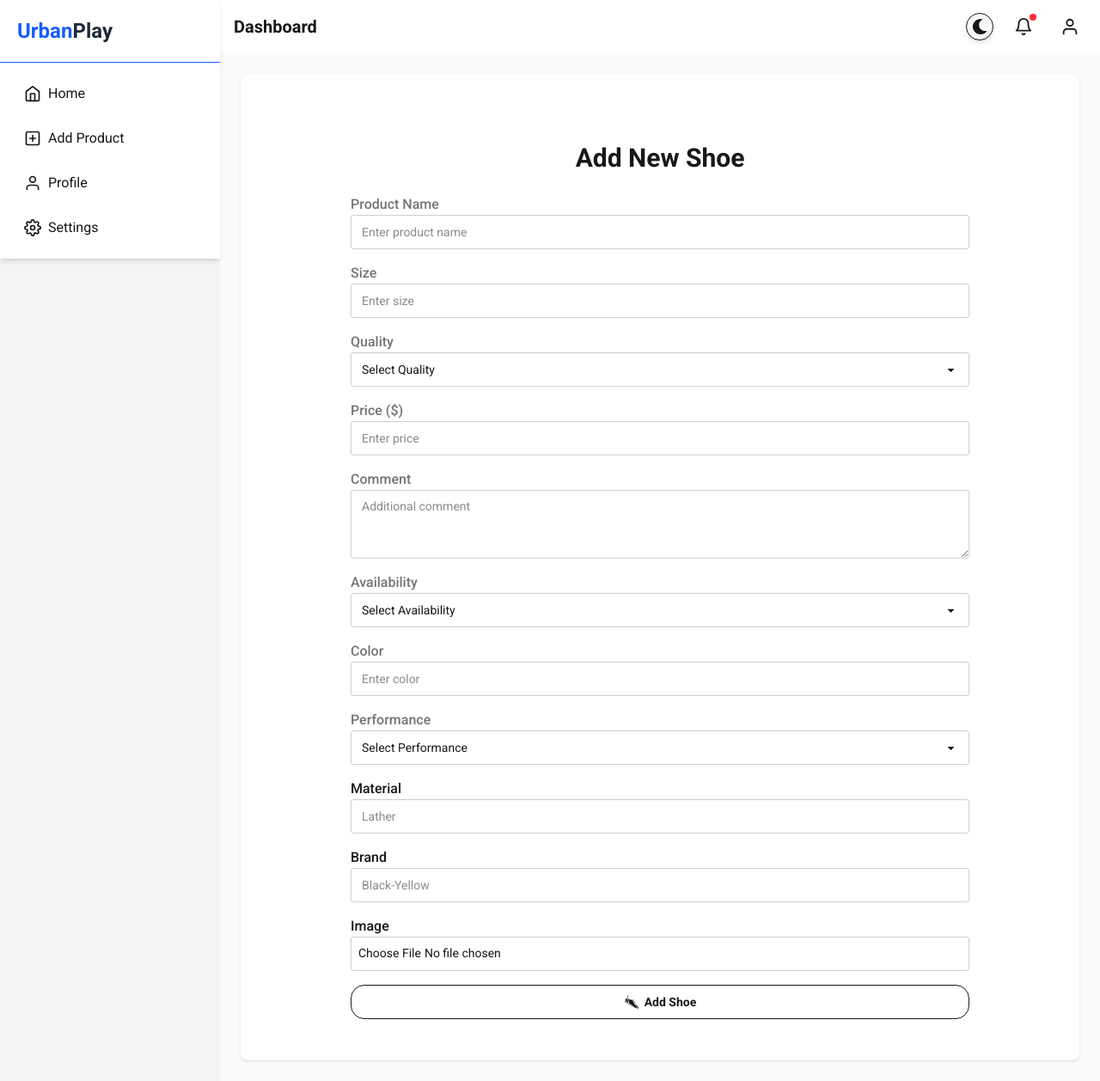
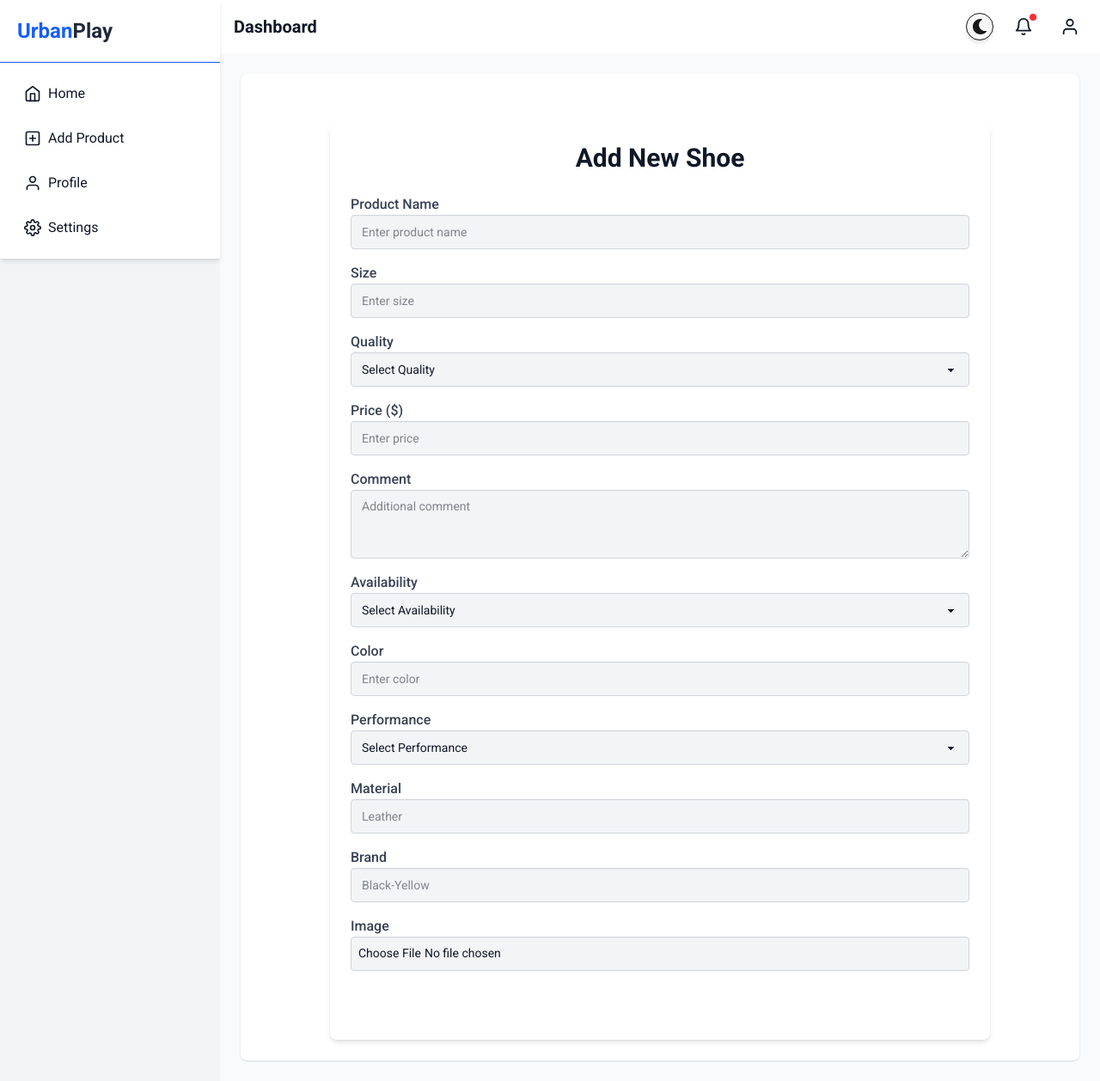
Before and after one commit to MdAkramHossenSujan/ShoeHub, a Next.js app: page /dashboard/addproduct in a window 1280 px wide. Shown: the whole page at 86% size. Built offline with nearby package versions, Linux system fonts and the light colour scheme.

Commit message:
addded proper form to add product

```diff
--- a/package.json
+++ b/package.json
@@ -9,6 +9,7 @@
     "lint": "eslint"
   },
   "dependencies": {
+    "axios": "^1.11.0",
     "daisyui": "^5.0.50",
     "next": "15.5.0",
     "react": "19.1.0",
--- a/src/app/dashboard/addproduct/page.jsx
+++ b/src/app/dashboard/addproduct/page.jsx
@@ -3,6 +3,7 @@
 import React from "react";
 import { useForm } from "react-hook-form";
 import { GiRunningShoe } from "react-icons/gi";
+
 export default function AddShoe() {
   const {
     register,
@@ -13,26 +14,26 @@ export default function AddShoe() {
 
   const onSubmit = (data) => {
     console.log(data);
-    // Here you can call your Next.js API route to save to MongoDB
-    reset(); // reset form after submission
+    reset();
   };
 
   return (
-    <div className="max-w-3xl mx-auto p-6 bg-base-100 mt-8">
-      <h2 className="text-3xl font-bold mb-6 text-center">Add New Shoe</h2>
+    <div className="max-w-3xl mx-auto p-6 mt-8 bg-white dark:bg-gray-800 rounded-lg shadow-md transition-colors">
+      <h2 className="text-3xl font-bold mb-6 text-center text-gray-900 dark:text-gray-100">
+        Add New Shoe
+      </h2>
 
       <form onSubmit={handleSubmit(onSubmit)} className="space-y-4">
-
         {/* Product Name */}
         <div>
           <label className="label">
-            <span className="label-text font-medium">Product Name</span>
+            <span className="label-text font-medium text-gray-700 dark:text-gray-300">Product Name</span>
           </label>
           <input
             type="text"
             placeholder="Enter product name"
             {...register("productName", { required: true })}
-            className="input input-bordered w-full"
+            className="input input-bordered w-full bg-gray-100 dark:bg-gray-700 text-gray-900 dark:text-gray-100 border-gray-300 dark:border-gray-600"
           />
           {errors.productName && <p className="text-red-500">Product name is required</p>}
         </div>
@@ -40,13 +41,13 @@ export default function AddShoe() {
         {/* Size */}
         <div>
           <label className="label">
-            <span className="label-text font-medium">Size</span>
+            <span className="label-text font-medium text-gray-700 dark:text-gray-300">Size</span>
           </label>
           <input
             type="number"
             placeholder="Enter size"
             {...register("size", { required: true, min: 1 })}
-            className="input input-bordered w-full"
+            className="input input-bordered w-full bg-gray-100 dark:bg-gray-700 text-gray-900 dark:text-gray-100 border-gray-300 dark:border-gray-600"
           />
           {errors.size && <p className="text-red-500">Size is required</p>}
         </div>
@@ -54,9 +55,12 @@ export default function AddShoe() {
         {/* Quality */}
         <div>
           <label className="label">
-            <span className="label-text font-medium">Quality</span>
+            <span className="label-text font-medium text-gray-700 dark:text-gray-300">Quality</span>
           </label>
-          <select {...register("quality", { required: true })} className="select select-bordered w-full">
+          <select
+            {...register("quality", { required: true })}
+            className="select select-bordered w-full bg-gray-100 dark:bg-gray-700 text-gray-900 dark:text-gray-100 border-gray-300 dark:border-gray-600"
+          >
             <option value="">Select Quality</option>
             <option value="Standard">Standard</option>
             <option value="Premium">Premium</option>
@@ -68,13 +72,13 @@ export default function AddShoe() {
         {/* Price */}
         <div>
           <label className="label">
-            <span className="label-text font-medium">Price ($)</span>
+            <span className="label-text font-medium text-gray-700 dark:text-gray-300">Price ($)</span>
           </label>
           <input
             type="number"
             placeholder="Enter price"
             {...register("price", { required: true, min: 1 })}
-            className="input input-bordered w-full"
+            className="input input-bordered w-full bg-gray-100 dark:bg-gray-700 text-gray-900 dark:text-gray-100 border-gray-300 dark:border-gray-600"
           />
           {errors.price && <p className="text-red-500">Price is required</p>}
         </div>
@@ -82,21 +86,24 @@ export default function AddShoe() {
         {/* Comment */}
         <div>
           <label className="label">
-            <span className="label-text font-medium">Comment</span>
+            <span className="label-text font-medium text-gray-700 dark:text-gray-300">Comment</span>
           </label>
           <textarea
             placeholder="Additional comment"
             {...register("comment")}
-            className="textarea textarea-bordered w-full"
+            className="textarea textarea-bordered w-full bg-gray-100 dark:bg-gray-700 text-gray-900 dark:text-gray-100 border-gray-300 dark:border-gray-600"
           />
         </div>
 
         {/* Availability */}
         <div>
           <label className="label">
-            <span className="label-text font-medium">Availability</span>
+            <span className="label-text font-medium text-gray-700 dark:text-gray-300">Availability</span>
           </label>
-          <select {...register("availability", { required: true })} className="select select-bordered w-full">
+          <select
+            {...register("availability", { required: true })}
+            className="select select-bordered w-full bg-gray-100 dark:bg-gray-700 text-gray-900 dark:text-gray-100 border-gray-300 dark:border-gray-600"
+          >
             <option value="">Select Availability</option>
             <option value="In Stock">In Stock</option>
             <option value="Out of Stock">Out of Stock</option>
@@ -107,63 +114,72 @@ export default function AddShoe() {
         {/* Color */}
         <div>
           <label className="label">
-            <span className="label-text font-medium">Color</span>
+            <span className="label-text font-medium text-gray-700 dark:text-gray-300">Color</span>
           </label>
           <input
             type="text"
             placeholder="Enter color"
             {...register("color")}
-            className="input input-bordered w-full"
+            className="input input-bordered w-full bg-gray-100 dark:bg-gray-700 text-gray-900 dark:text-gray-100 border-gray-300 dark:border-gray-600"
           />
         </div>
 
         {/* Performance */}
         <div>
           <label className="label">
-            <span className="label-text font-medium">Performance</span>
+            <span className="label-text font-medium text-gray-700 dark:text-gray-300">Performance</span>
           </label>
-          <select {...register("performance")} className="select select-bordered w-full">
+          <select
+            {...register("performance")}
+            className="select select-bordered w-full bg-gray-100 dark:bg-gray-700 text-gray-900 dark:text-gray-100 border-gray-300 dark:border-gray-600"
+          >
             <option value="">Select Performance</option>
             <option value="Casual">Casual</option>
             <option value="Sports">Sports</option>
             <option value="Professional">Professional</option>
           </select>
         </div>
-         {/* Material */}
+
+        {/* Material */}
         <div>
-          <label className="block font-medium">Material</label>
+          <label className="block font-medium text-gray-700 dark:text-gray-300">Material</label>
           <input
             type="text"
-            placeholder="Lather"
+            placeholder="Leather"
             {...register("material")}
-            className="input input-bordered w-full"
+            className="input input-bordered w-full bg-gray-100 dark:bg-gray-700 text-gray-900 dark:text-gray-100 border-gray-300 dark:border-gray-600"
           />
         </div>
 
         {/* Brand */}
         <div>
-          <label className="block font-medium">Brand</label>
+          <label className="block font-medium text-gray-700 dark:text-gray-300">Brand</label>
           <input
             type="text"
             placeholder="Black-Yellow"
             {...register("brand")}
-            className="input input-bordered w-full"
+            className="input input-bordered w-full bg-gray-100 dark:bg-gray-700 text-gray-900 dark:text-gray-100 border-gray-300 dark:border-gray-600"
           />
         </div>
-    {/* Image Upload */}
+
+        {/* Image Upload */}
         <div>
-          <label className="block font-medium">Image</label>
+          <label className="block font-medium text-gray-700 dark:text-gray-300">Image</label>
           <input
             type="file"
             accept="image/*"
             {...register("image")}
-            className="input p-2 w-full"
+            className="input p-2 w-full bg-gray-100 dark:bg-gray-700 text-gray-900 dark:text-gray-100 border-gray-300 dark:border-gray-600"
           />
         </div>
+
         {/* Submit Button */}
         <div className="text-center mt-4">
-          <button type="submit" className="btn btn-outline rounded-2xl btn-block">
-            <GiRunningShoe size={18}/> Add Shoe
+          <button
+            type="submit"
+            className="btn btn-outline rounded-2xl btn-block text-white hover:bg-blue-600 dark:hover:bg-gray-600 transition-colors flex items-center justify-center gap-2"
+          >
+            <GiRunningShoe size={18} /> Add Shoe
           </button>
         </div>
       </form>
--- a/src/app/dashboard/layout.js
+++ b/src/app/dashboard/layout.js
@@ -1,5 +1,5 @@
 "use client";
-import { useState } from "react";
+import { useState, useEffect } from "react";
 import Link from "next/link";
 import {
   FiMenu,
@@ -16,42 +16,42 @@ export default function DashboardLayout({ children }) {
   const [isOpen, setIsOpen] = useState(false);
 
   return (
-    <div className="flex min-h-screen bg-gray-100">
+    <div className="flex min-h-screen bg-gray-100 dark:bg-gray-900 text-gray-900 dark:text-gray-100 transition-colors">
       {/* Sidebar */}
       <aside
-        className={`fixed lg:static top-0 left-0 h-full w-64 bg-white shadow-md transform transition-transform duration-300 z-50
+        className={`fixed lg:static top-0 left-0 h-full w-64 bg-white dark:bg-gray-800 shadow-md transform transition-transform duration-300 z-50
         ${isOpen ? "translate-x-0" : "-translate-x-full"} lg:translate-x-0`}
       >
         {/* Logo */}
-        <Link href={'/'}>
-        <div className="p-5 text-2xl font-extrabold text-blue-600 border-b">
-          Urban<span className="text-gray-800">Play</span>
-        </div>
+        <Link href="/">
+          <div className="p-5 text-2xl font-extrabold text-blue-600 dark:text-blue-400 border-b dark:border-gray-700">
+            Urban<span className="text-gray-800 dark:text-gray-200">Play</span>
+          </div>
         </Link>
 
         {/* Nav links */}
         <nav className="p-4 space-y-3">
           <Link
             href="/dashboard"
-            className="flex items-center gap-2 px-3 py-2 rounded-lg hover:bg-gray-200"
+            className="flex items-center gap-2 px-3 py-2 rounded-lg hover:bg-gray-200 dark:hover:bg-gray-700"
           >
             <FiHome size={20} /> <span>Home</span>
           </Link>
           <Link
             href="/dashboard/addproduct"
-            className="flex items-center gap-2 px-3 py-2 rounded-lg hover:bg-gray-200"
+            className="flex items-center gap-2 px-3 py-2 rounded-lg hover:bg-gray-200 dark:hover:bg-gray-700"
           >
             <FiPlusSquare size={20} /> <span>Add Product</span>
           </Link>
           <Link
             href="/dashboard/profile"
-            className="flex items-center gap-2 px-3 py-2 rounded-lg hover:bg-gray-200"
+            className="flex items-center gap-2 px-3 py-2 rounded-lg hover:bg-gray-200 dark:hover:bg-gray-700"
           >
             <FiUser size={20} /> <span>Profile</span>
           </Link>
           <Link
             href="/dashboard/settings"
-            className="flex items-center gap-2 px-3 py-2 rounded-lg hover:bg-gray-200"
+            className="flex items-center gap-2 px-3 py-2 rounded-lg hover:bg-gray-200 dark:hover:bg-gray-700"
           >
             <FiSettings size={20} /> <span>Settings</span>
           </Link>
@@ -69,11 +69,11 @@ export default function DashboardLayout({ children }) {
       {/* Main Content */}
       <div className="flex-1 flex flex-col">
         {/* Top Navbar */}
-        <header className="flex items-center justify-between bg-white shadow px-4 py-3">
+        <header className="flex items-center justify-between bg-white dark:bg-gray-800 shadow px-4 py-3">
           {/* Left: Mobile toggle */}
           <button
             onClick={() => setIsOpen(!isOpen)}
-            className="p-2 rounded-md bg-gray-100 lg:hidden"
+            className="p-2 rounded-md bg-gray-100 dark:bg-gray-700 lg:hidden"
           >
             {isOpen ? <FiX size={24} /> : <FiMenu size={24} />}
           </button>
@@ -83,14 +83,15 @@ export default function DashboardLayout({ children }) {
 
           {/* Right: Icons */}
           <div className="flex items-center gap-4">
-            <ThemeToggle/>
-            <button className="relative p-2 rounded-full hover:bg-gray-100">
+            {/* Theme toggle button */}
+            <ThemeToggle />
+            <button className="relative p-2 rounded-full hover:bg-gray-200 dark:hover:bg-gray-700">
               <FiBell size={22} />
               <span className="absolute top-1 right-1 h-2 w-2 bg-red-500 rounded-full"></span>
             </button>
             <Link
               href="/dashboard/profile"
-              className="flex items-center gap-2 p-2 rounded-full hover:bg-gray-100"
+              className="flex items-center gap-2 p-2 rounded-full hover:bg-gray-200 dark:hover:bg-gray-700"
             >
               <FiUser size={22} />
             </Link>
@@ -98,8 +99,10 @@ export default function DashboardLayout({ children }) {
         </header>
 
         {/* Page Content */}
-        <main className="flex-1 p-6 bg-gray-50">
-          <div className="bg-white shadow rounded-lg p-6">{children}</div>
+        <main className="flex-1 p-6 bg-gray-50 dark:bg-gray-900 transition-colors">
+          <div className="bg-white dark:bg-gray-800 shadow rounded-lg p-6 transition-colors">
+            {children}
+          </div>
         </main>
       </div>
     </div>
--- /dev/null
+++ b/tailwind.config.js
@@ -0,0 +1,6 @@
+module.exports = {
+  darkMode: ['class', '[data-theme="dark"]'],
+  content: ["./app/**/*.{js,ts,jsx,tsx}", "./components/**/*.{js,ts,jsx,tsx}"],
+  theme: { extend: {} },
+  plugins: [],
+};
```
Also changed, not shown: 1 other file (tests, documents, lock files or other folders).
